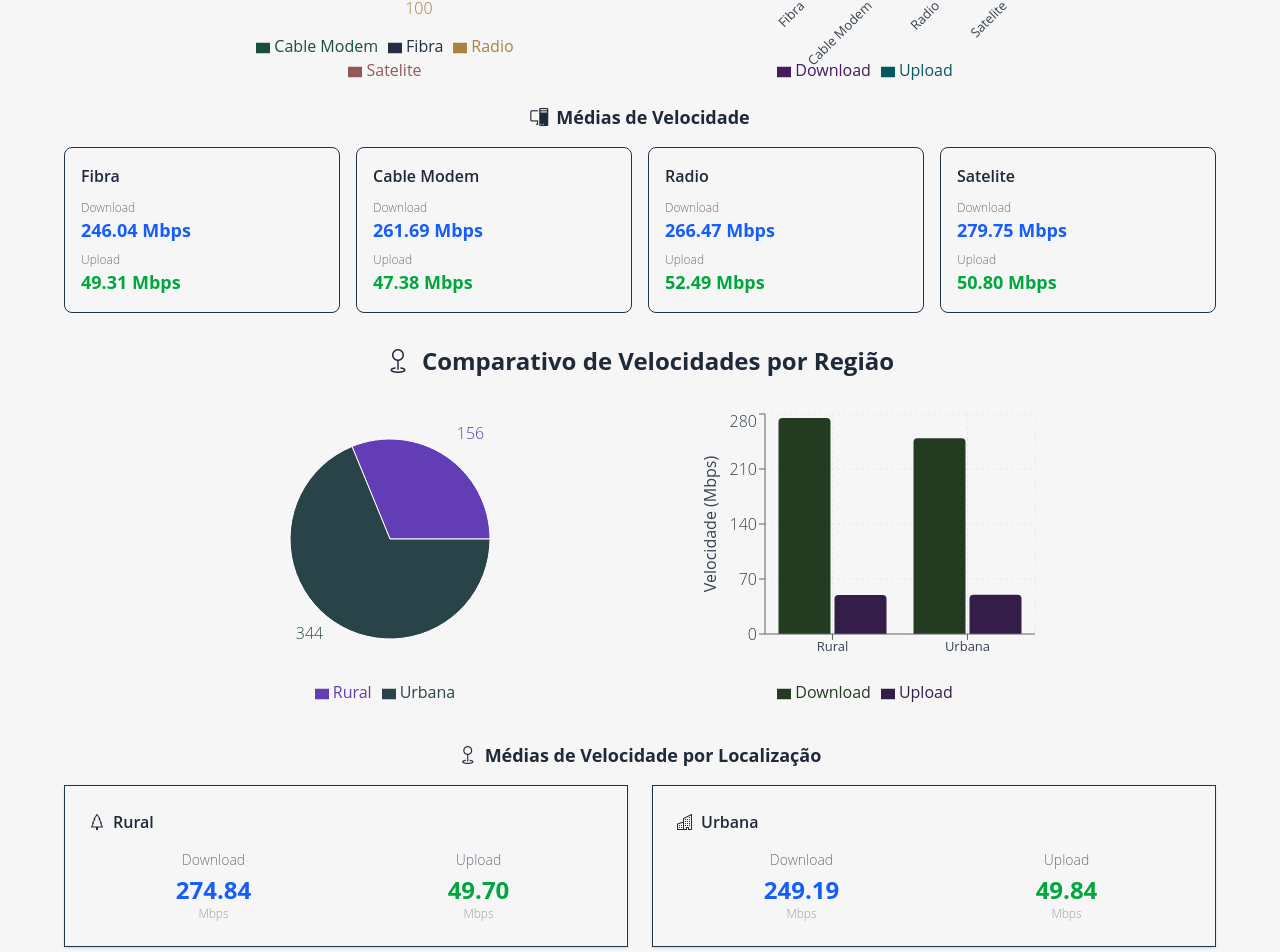
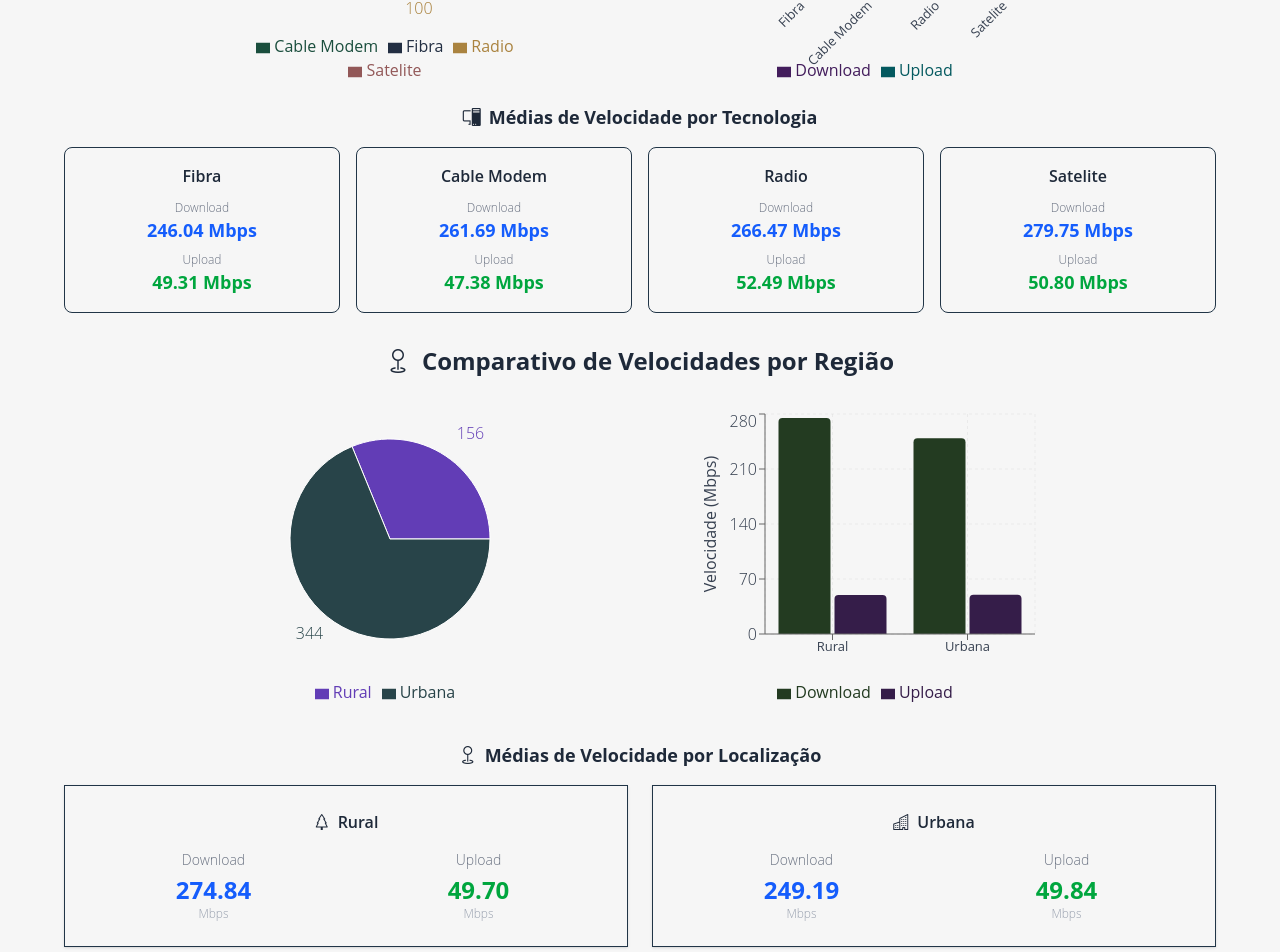
Before and after one commit to isabellacpmelo/the-internet-monitor, a React (Vite) app: page / in a window 1280 px wide. Shown: the part 824-1776 px from the top of the page. Built offline with nearby package versions, Linux system fonts and the light colour scheme.

Commit message:
style: improve text align

```diff
--- a/src/components/DatasetChats/index.tsx
+++ b/src/components/DatasetChats/index.tsx
@@ -235,14 +235,16 @@ export function DatasetCharts({ data }: DatasetChartsProps) {
       <div className='mb-8'>
         <h5 className='text-center text-lg font-bold mb-4 text-gray-800'>
           <i className='bi bi-pc-display mr-2' />
-          Médias de Velocidade
+          Médias de Velocidade por Tecnologia
         </h5>
 
         <div className='grid grid-cols-2 lg:grid-cols-4 gap-4'>
           {Object.entries(stats.averagesByTechnology).map(([tech, speeds]) => (
             <div key={tech} className='p-4 rounded-lg border'>
-              <h5 className='font-semibold text-gray-800 mb-3'>{tech}</h5>
-              <div className='space-y-2'>
+              <h5 className='font-semibold text-gray-800 mb-3 text-center'>
+                {tech}
+              </h5>
+              <div className='space-y-2 text-center'>
                 <div>
                   <p className='text-xs text-gray-500'>Download</p>
                   <p className='text-lg font-bold text-blue-600'>
@@ -365,11 +367,11 @@ export function DatasetCharts({ data }: DatasetChartsProps) {
           <i className='bi bi-geo mr-2' />
           Médias de Velocidade por Localização
         </h5>
-        <div className='grid grid-cols-2 gap-6 text-center'>
+        <div className='grid grid-cols-2 gap-6'>
           {Object.entries(stats.averagesByLocation).map(
             ([location, speeds]) => (
               <div key={location} className='p-6 border shadow-sm'>
-                <h5 className='font-semibold text-gray-800 mb-4 flex items-center'>
+                <h5 className='font-semibold text-gray-800 mb-4 flex items-center justify-center'>
                   <i
                     className={`bi ${
                       location === 'Urbana' ? 'bi-buildings' : 'bi-tree'
```
